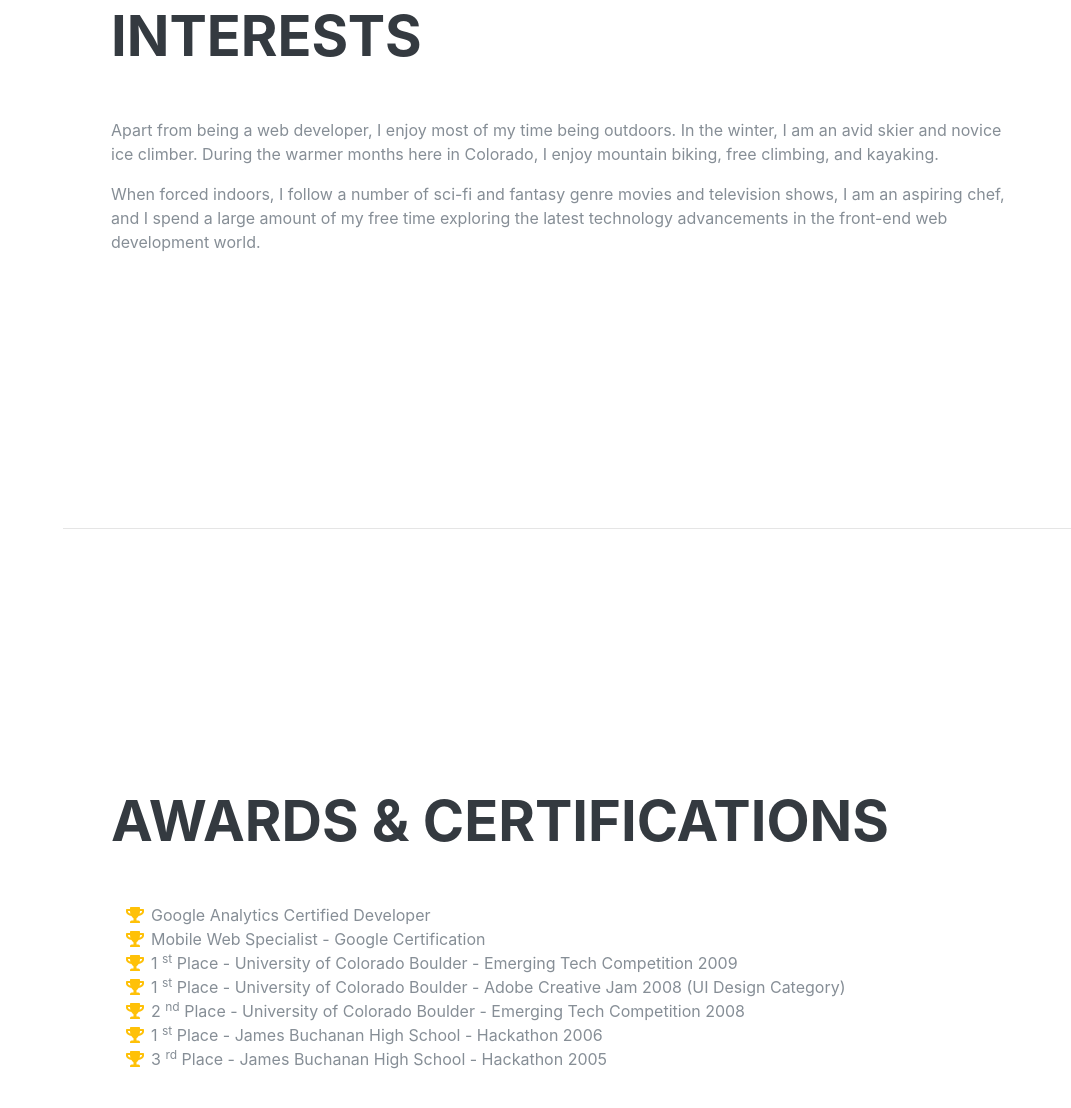
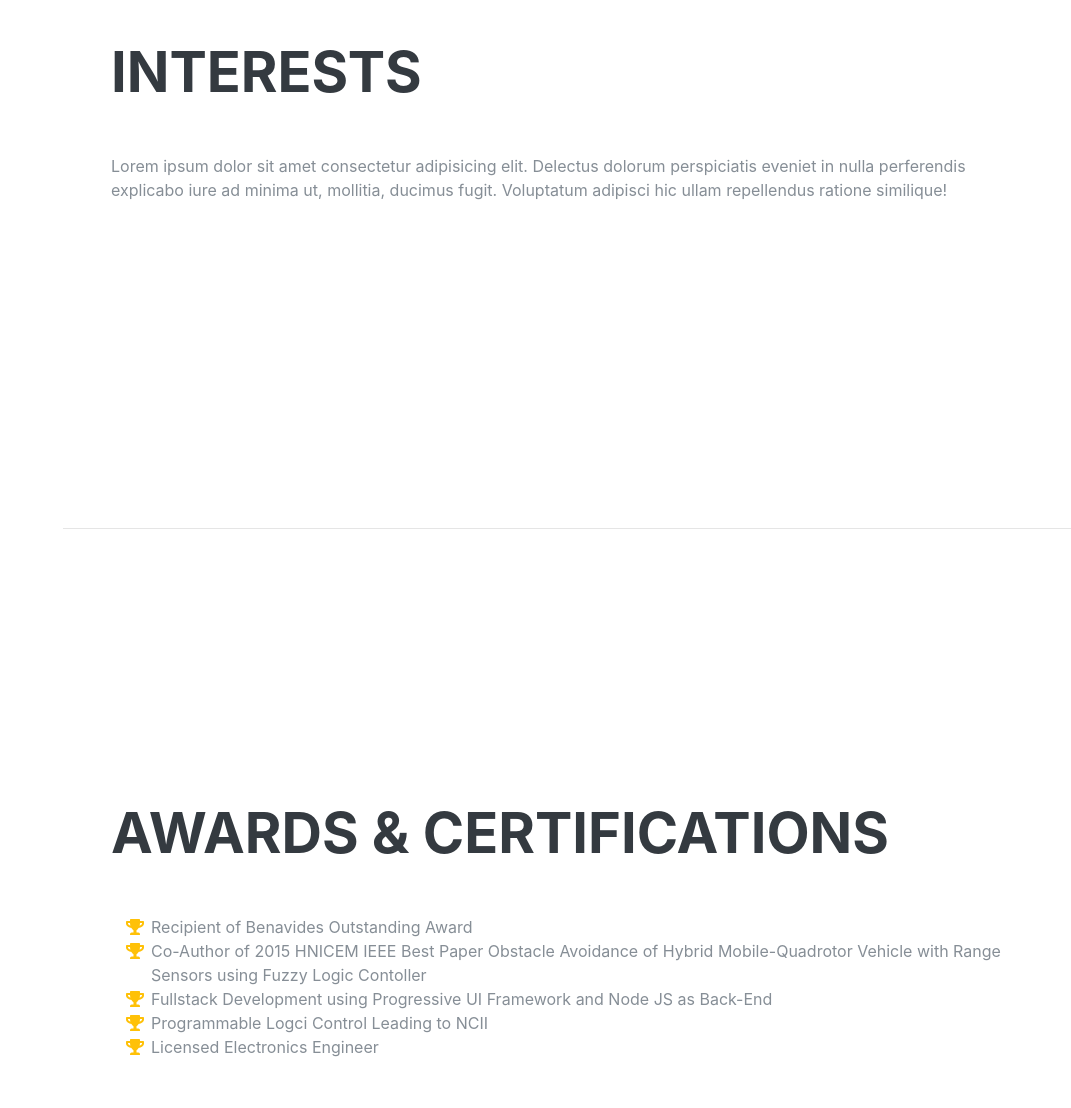
Before and after one commit to ronsigter/resume, a plain HTML site: page index.html in a window 1280 px wide. Shown: the part 4210-5318 px from the top of the page, without its empty margins (209-1280 px from the left). Drawn offline with Linux system fonts and the light colour scheme; a web font is replaced by a local one.

Commit message:
Update index.html

```diff
--- a/index.html
+++ b/index.html
@@ -220,10 +220,7 @@
         <section class="resume-section p-3 p-lg-5 d-flex align-items-center" id="interests">
             <div class="w-100">
                 <h2 class="mb-5">Interests</h2>
-                <p>Apart from being a web developer, I enjoy most of my time being outdoors. In the winter, I am an avid skier and novice ice climber. During the warmer months here in Colorado, I enjoy mountain biking, free climbing, and kayaking.</p>
-                <p class="mb-0">When forced indoors, I follow a number of sci-fi and fantasy genre movies and television shows, I am an aspiring chef, and I spend a large amount of my free time exploring the latest technology advancements in the front-end web development
-                    world.
-                </p>
+                <p>Lorem ipsum dolor sit amet consectetur adipisicing elit. Delectus dolorum perspiciatis eveniet in nulla perferendis explicabo iure ad minima ut, mollitia, ducimus fugit. Voluptatum adipisci hic ullam repellendus ratione similique!</p>
             </div>
         </section>
 
@@ -234,24 +231,18 @@
                 <h2 class="mb-5">Awards &amp; Certifications</h2>
                 <ul class="fa-ul mb-0">
                     <li>
-                        <i class="fa-li fa fa-trophy text-warning"></i> Google Analytics Certified Developer</li>
+                        <i class="fa-li fa fa-trophy text-warning"></i> Recipient of Benavides Outstanding Award</li>
                     <li>
-                        <i class="fa-li fa fa-trophy text-warning"></i> Mobile Web Specialist - Google Certification</li>
+                        <i class="fa-li fa fa-trophy text-warning"></i> Co-Author of 2015 HNICEM IEEE Best Paper Obstacle Avoidance of Hybrid Mobile-Quadrotor Vehicle with Range Sensors using Fuzzy Logic Contoller</li>
                     <li>
-                        <i class="fa-li fa fa-trophy text-warning"></i> 1
-                        <sup>st</sup> Place - University of Colorado Boulder - Emerging Tech Competition 2009</li>
+                        <i class="fa-li fa fa-trophy text-warning"></i>
+                        Fullstack Development using Progressive UI Framework and Node JS as Back-End</li>
                     <li>
-                        <i class="fa-li fa fa-trophy text-warning"></i> 1
-                        <sup>st</sup> Place - University of Colorado Boulder - Adobe Creative Jam 2008 (UI Design Category)</li>
+                        <i class="fa-li fa fa-trophy text-warning"></i>
+                        Programmable Logci Control Leading to NCII</li>
                     <li>
-                        <i class="fa-li fa fa-trophy text-warning"></i> 2
-                        <sup>nd</sup> Place - University of Colorado Boulder - Emerging Tech Competition 2008</li>
-                    <li>
-                        <i class="fa-li fa fa-trophy text-warning"></i> 1
-                        <sup>st</sup> Place - James Buchanan High School - Hackathon 2006</li>
-                    <li>
-                        <i class="fa-li fa fa-trophy text-warning"></i> 3
-                        <sup>rd</sup> Place - James Buchanan High School - Hackathon 2005</li>
+                        <i class="fa-li fa fa-trophy text-warning"></i>
+                        Licensed Electronics Engineer</li>
                 </ul>
             </div>
         </section>
```
